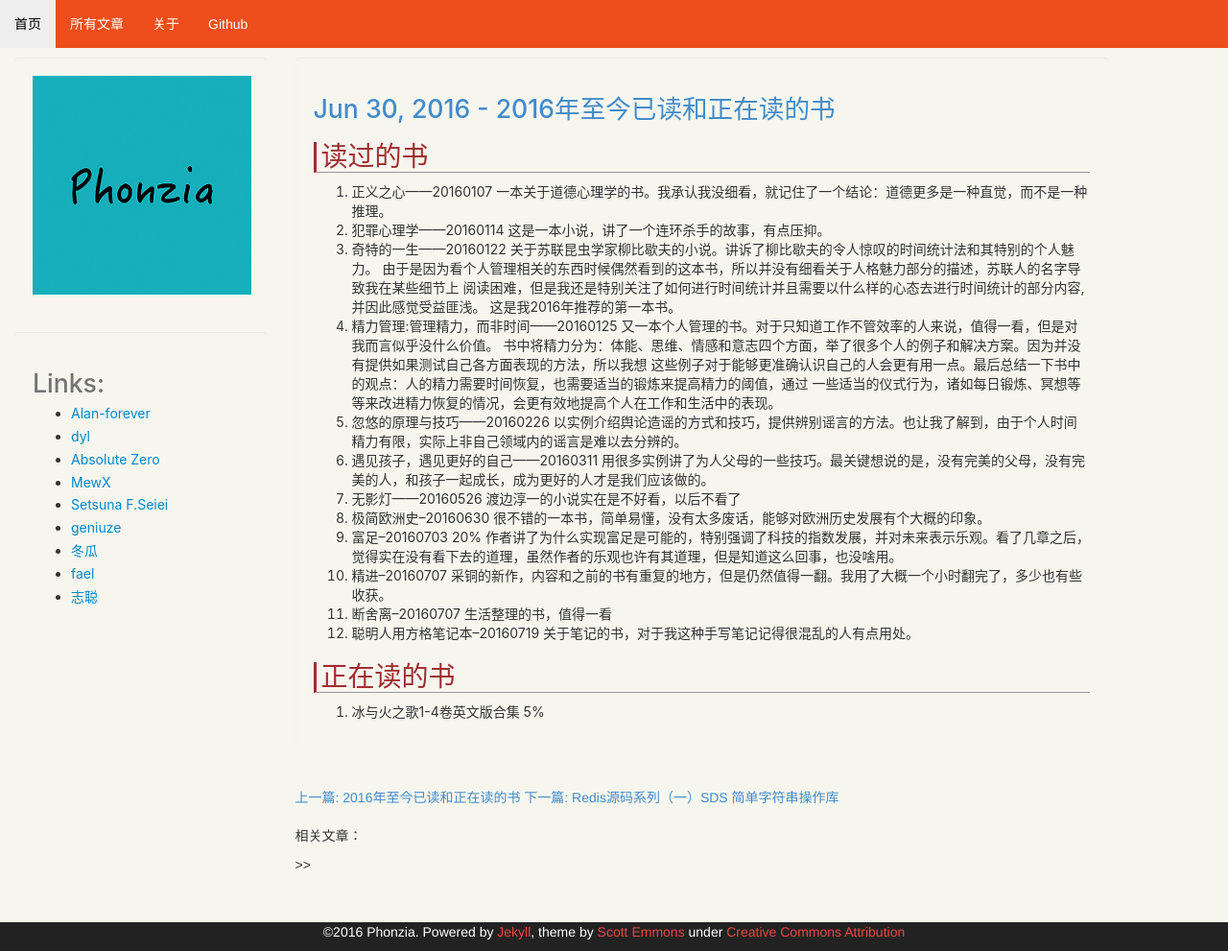
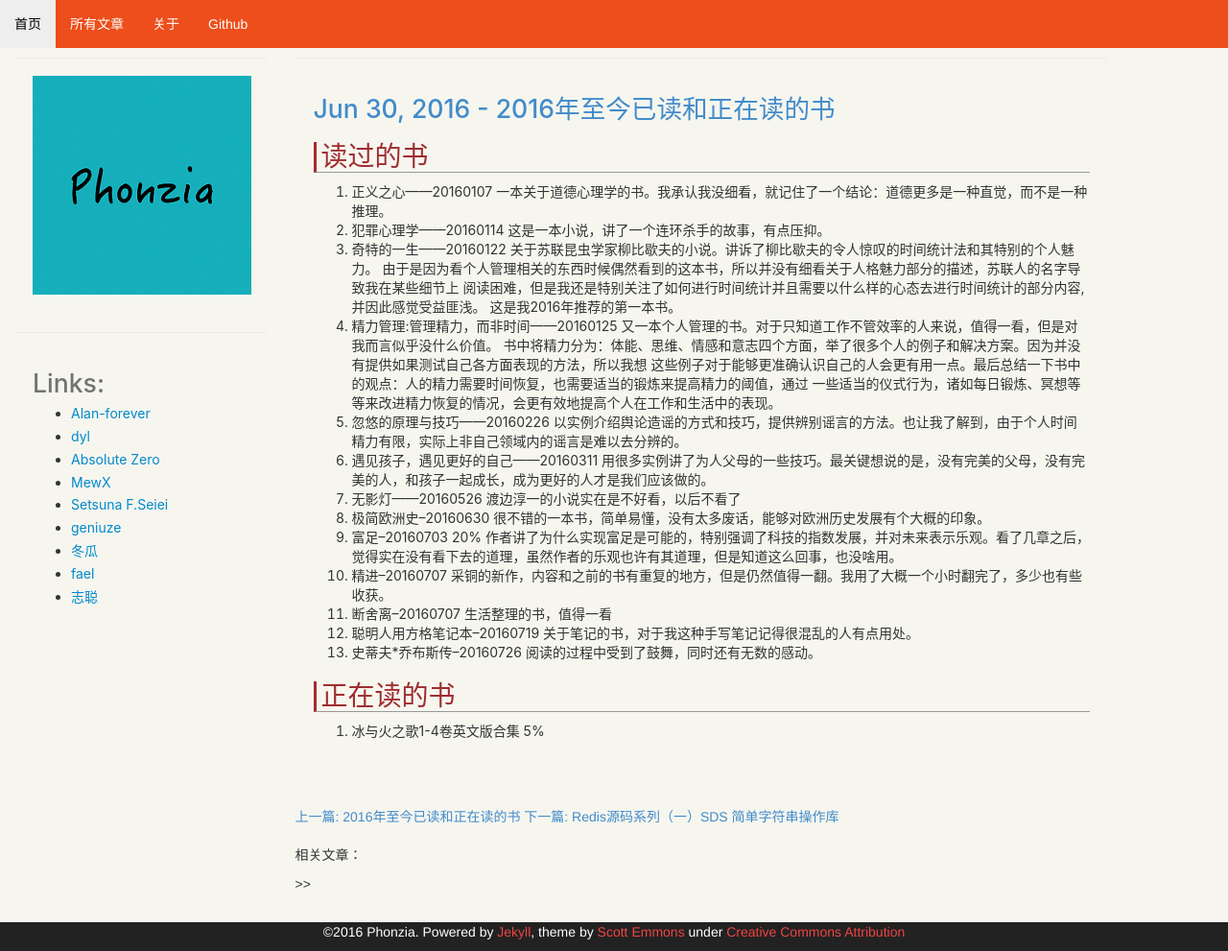
Before and after one commit to phonzia/old_blog, a Jekyll site: the page built from _posts/2016-06-30-BooksRead.md, in a window 1280 px wide and 991 px high. Shown: the whole window at 96% size. Built offline with Jekyll 4.4.1, drawn with Linux system fonts in a browser that asks for light colours; Markdown is read by kramdown in place of the engine named in the settings; comment, search, counter and statistics services are not loaded.

Commit message:
Update 2016年至今已读和正在读的书

```diff
--- a/_posts/2016-06-30-BooksRead.md
+++ b/_posts/2016-06-30-BooksRead.md
@@ -24,6 +24,7 @@ tags: ''
 10. 精进--20160707 采铜的新作，内容和之前的书有重复的地方，但是仍然值得一翻。我用了大概一个小时翻完了，多少也有些收获。
 11. 断舍离--20160707 生活整理的书，值得一看
 12. 聪明人用方格笔记本--20160719 关于笔记的书，对于我这种手写笔记记得很混乱的人有点用处。
+13. 史蒂夫*乔布斯传--20160726 阅读的过程中受到了鼓舞，同时还有无数的感动。
 
 ## 正在读的书
 1. 冰与火之歌1-4卷英文版合集 5%
```
